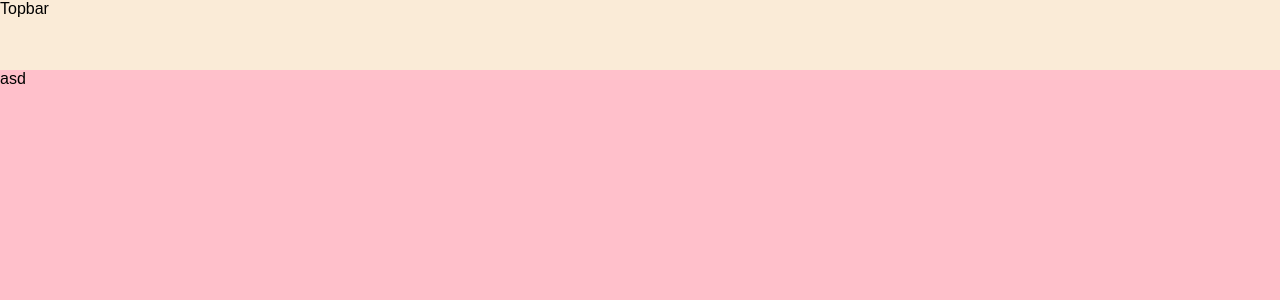
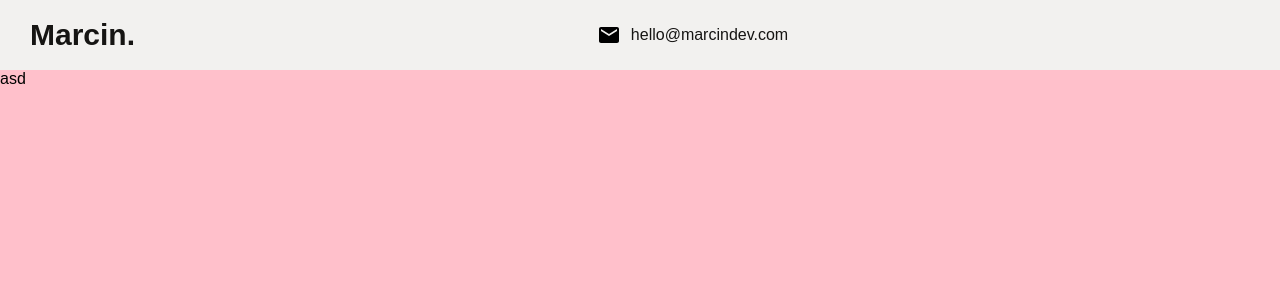
Before and after one commit to MarcinBieniek/Portfolio, a React (Create React App) app in the folder client/: page / in a window 1280 px wide. Shown: the top 300 px of the page. Built offline with nearby package versions, Linux system fonts and the light colour scheme; a web font is replaced by a local one.

Commit message:
Add Navbar component

```diff
--- a/client/package.json
+++ b/client/package.json
@@ -3,6 +3,10 @@
   "version": "0.1.0",
   "private": true,
   "dependencies": {
+    "@emotion/react": "^11.10.6",
+    "@emotion/styled": "^11.10.6",
+    "@mui/icons-material": "^5.11.11",
+    "@mui/material": "^5.11.15",
     "@testing-library/jest-dom": "^5.16.5",
     "@testing-library/react": "^13.4.0",
     "@testing-library/user-event": "^13.5.0",
--- a/client/src/App.module.scss
+++ b/client/src/App.module.scss
@@ -7,10 +7,11 @@
     background-color: red;
     position: relative;
     top: 70px;
+    scroll-behavior: smooth;
     scroll-snap-type: y mandatory;
     scrollbar-width: none; // for firefox;
     &::-webkit-scrollbar {
-      display: none;
+      display: none; // for safari, mozilla, etc;
     }
 
     > *{
--- a/client/src/components/Intro/Intro.jsx
+++ b/client/src/components/Intro/Intro.jsx
@@ -2,7 +2,7 @@ import styles from './Intro.module.scss';
 
 const Intro = () => {
   return (
-    <div className={styles.container}>
+    <div className={styles.container} id="intro">
       asd
     </div>
   )
--- a/client/src/components/Topbar/Topbar.jsx
+++ b/client/src/components/Topbar/Topbar.jsx
@@ -1,9 +1,23 @@
 import styles from './Topbar.module.scss';
+import EmailIcon from '@mui/icons-material/Email';
 
 const Topbar = () => {
   return (
     <div className={styles.container}>
-      Topbar
+      <div className={styles.wrapper}>
+        <div className={styles.left}>
+          <a href="#intro">Marcin.</a>
+        </div>
+        <div className={styles.center}>
+          <EmailIcon />
+          <a href="mailto:hello@marcindev.com">hello@marcindev.com</a>
+        </div>
+        <div className={styles.rigth}>
+          <div className={styles.hamburger}>
+
+          </div>
+        </div>
+      </div>
     </div>
   )
 }
--- a/client/src/components/Topbar/Topbar.module.scss
+++ b/client/src/components/Topbar/Topbar.module.scss
@@ -1,8 +1,38 @@
+@import '../../styles/styles.scss';
+
 .container {
   width: 100%;
   height: 70px;
-  background-color: antiquewhite;
   position: fixed;
   top: 0;
   z-index: 2;
+
+  .wrapper {
+    padding: 0px 30px;
+    height: 70px;
+    display: flex;
+    align-items: center;
+    justify-content: space-between;
+
+    .left {
+
+      a {
+        font-weight: 600;
+        font-size: 30px;
+        text-decoration: none;
+        color: $black;
+      }
+    }
+
+    .center {
+      display: flex;
+      align-items: center;
+
+      a {
+        margin-left: 10px;
+        text-decoration: none;
+        color: $black;
+      }
+    }
+  }
 }
--- a/client/src/styles/global.scss
+++ b/client/src/styles/global.scss
@@ -1,10 +1,14 @@
 @import "./styles.scss";
 
 @import url("https://fonts.googleapis.com/css2?family=Bai+Jamjuree:wght@200;300;400;500;600;700&display=swap");
+@import url("https://fonts.googleapis.com/css2?family=Bebas+Neue&display=swap");
+@import url("https://fonts.googleapis.com/css2?family=Manrope:wght@200;300;400;500;600;700;800&display=swap");
 
 * {
     margin: 0;
     font-family: 'Bai Jamjuree', sans-serif;
+    //font-family: 'Bebas Neue', cursive;
+    //font-family: 'Manrope', sans-serif;
     background-color: $background-grey;
     overflow-x: hidden;
     //transition: all 1s ease-out;
```
Also changed, not shown: 1 other file (tests, documents, lock files or other folders).
